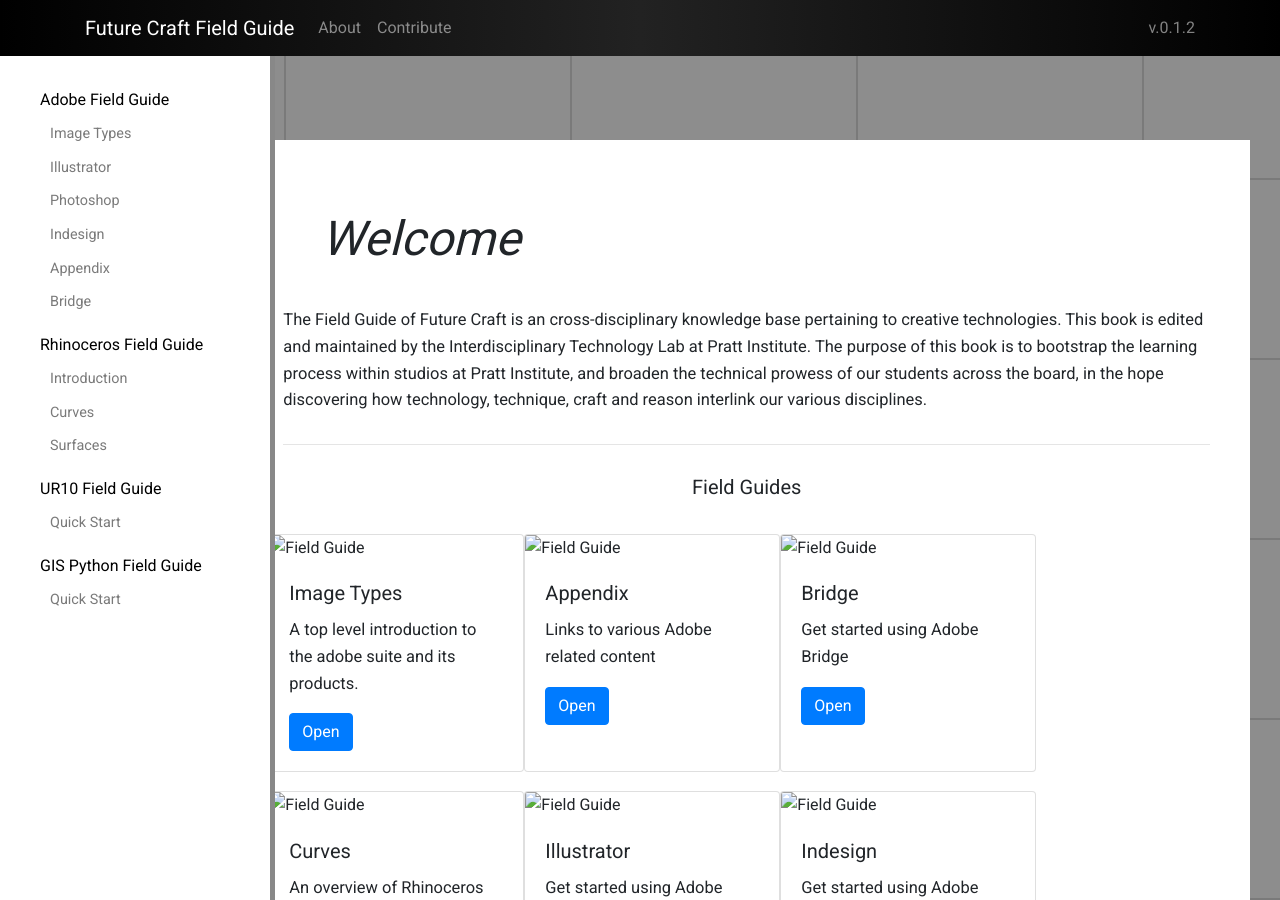
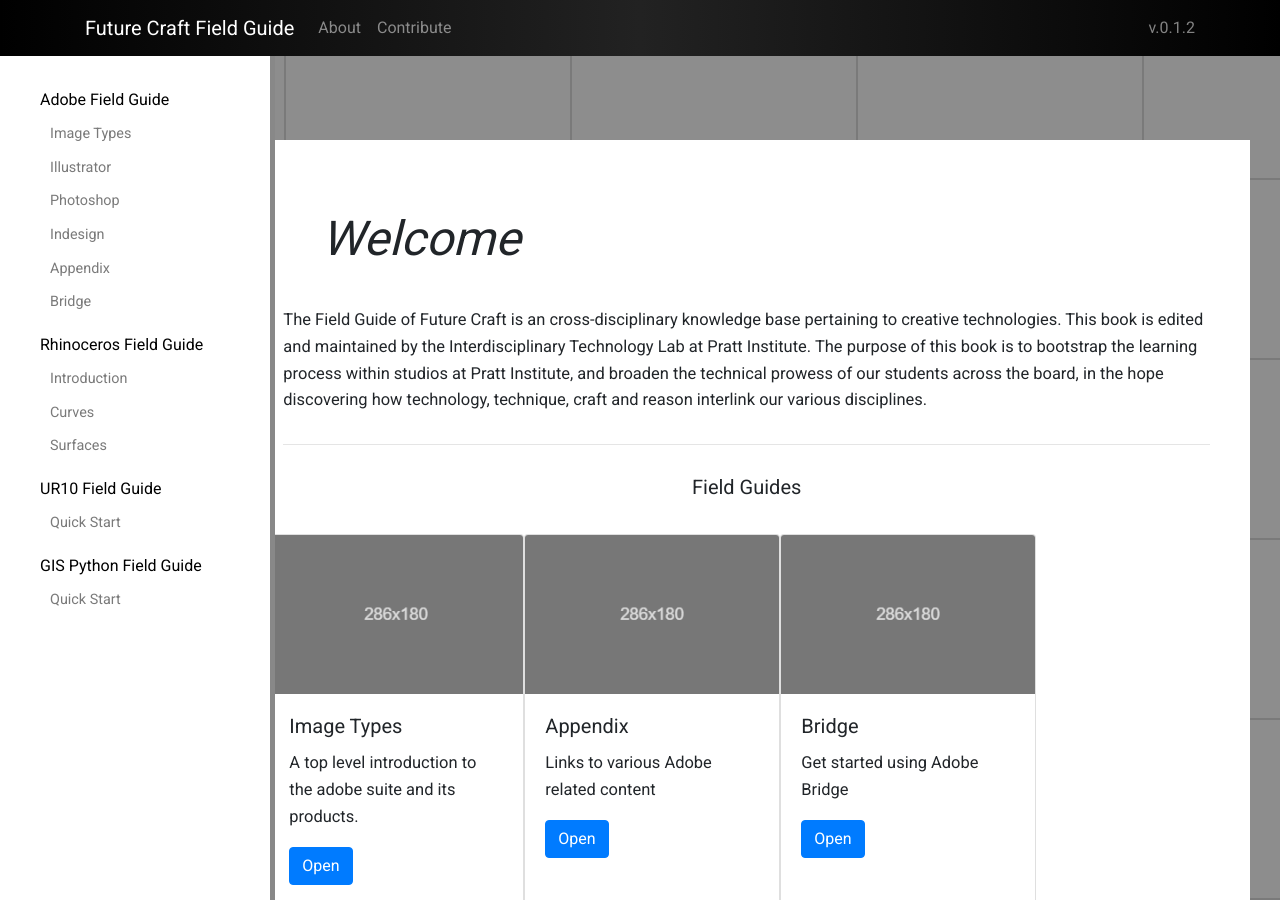
Before and after one commit to lelandjobson/github_pages_tut_01, a Jekyll site: the page built from index.md, in a window 1280 px wide and 900 px high. Built offline with Jekyll 4.4.1, drawn with Linux system fonts in a browser that asks for light colours.

Commit message:
Correct path for homepage card placeholder

```diff
--- a/_includes/themes/twitter/home.html
+++ b/_includes/themes/twitter/home.html
@@ -11,7 +11,7 @@
     <div class="row">
         {% for page in site.pages %}
       <div class="card" style="width: 16rem; margin-bottom: 2%;">
-          <img class="card-img-top" src="{{ BASE_PATH }}/assets/images/286x180.png" alt="Field Guide">
+          <img class="card-img-top" src="{{ BASE_PATH }}/assets/images/global/286x180.png" alt="Field Guide">
           <div class="card-body">
             <h5 class="card-title">{{page.title}}</h5>
             <p class="card-text">{{page.description}}</p>
```
